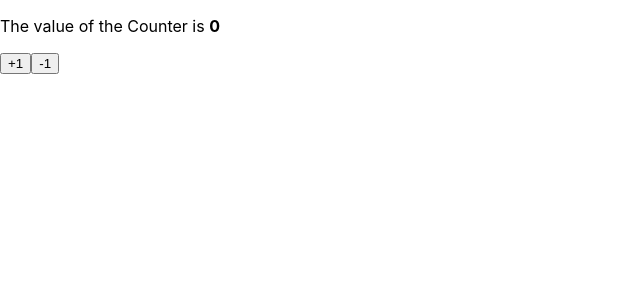
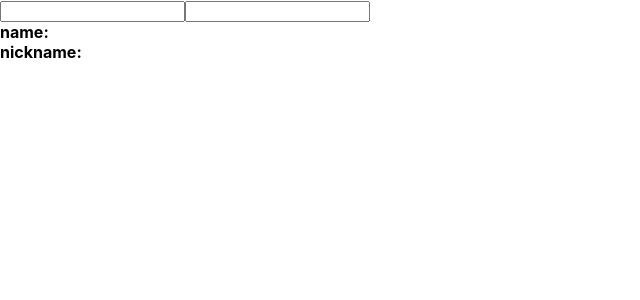
Before and after one commit to irerin07/reacttutorial, a React (Create React App) app: page / in a window 1280 px wide. Shown: the top 300 px of the page, without its empty margins (0-640 px from the left). Built offline with nearby package versions, Linux system fonts and the light colour scheme.

Commit message:
useReducer

```diff
--- a/src/App.js
+++ b/src/App.js
@@ -6,8 +6,8 @@
 // import ScrollBox from "./ScrollBox";
 // import IterationSample from "./IterationSample";
 // import CounterHooks from "./Counter_hooks";
-// import Info from "./Info.js";
-import Counter from "./Counter.js";
+import Info from "./Info.js";
+// import Counter from "./Counter.js";
 
 // class App extends Component {
 //   render() {
@@ -15,7 +15,7 @@
 //   }
 // }
 const App = () => {
-  return <Counter />;
+  return <Info />;
 };
 // const App = () => {
 //   const [visible, setVisible] = useState(false);
--- a/src/Info.js
+++ b/src/Info.js
@@ -1,41 +1,81 @@
-import React, { useState, useEffect } from "react";
+import React, { useReducer } from "react";
+
+function reducer(state, action) {
+  return {
+    ...state,
+    [action.name]: action.value
+  };
+}
 
 const Info = () => {
-  const [name, setName] = useState("");
-  const [nickname, setNickname] = useState("");
+  const [state, dispatch] = useReducer(reducer, {
+    name: "",
+    nickname: ""
+  });
 
-  useEffect(() => {
-    console.log("effect");
-    console.log(name);
-    return () => {
-      console.log("cleanup");
-      console.log(name);
-    };
-  }, [name]);
-
-  const onChangeName = e => {
-    setName(e.target.value);
+  const { name, nickname } = state;
+  const onChange = e => {
+    dispatch(e.target);
   };
-
-  const onChangeNickname = e => {
-    setNickname(e.target.value);
-  };
-
   return (
     <div>
       <div>
-        <input value={name} onChange={onChangeName} />
-        <input value={nickname} onChange={onChangeNickname} />
+        <input name="name" value={name} onChange={onChange} />
+        <input name="nickname" value={nickname} onChange={onChange} />
       </div>
       <div>
         <div>
-          <b>이름:</b> {name}
+          <b>name:</b>
+          {name}
         </div>
         <div>
-          <b>닉네임:</b> {nickname}
+          <b>nickname:</b>
+          {nickname}
         </div>
       </div>
     </div>
   );
 };
+
 export default Info;
+// import React, { useState, useEffect } from "react";
+
+// const Info = () => {
+//   const [name, setName] = useState("");
+//   const [nickname, setNickname] = useState("");
+
+//   useEffect(() => {
+//     console.log("effect");
+//     console.log(name);
+//     return () => {
+//       console.log("cleanup");
+//       console.log(name);
+//     };
+//   }, [name]);
+
+//   const onChangeName = e => {
+//     setName(e.target.value);
+//   };
+
+//   const onChangeNickname = e => {
+//     setNickname(e.target.value);
+//   };
+
+//   return (
+//     <div>
+//       <div>
+//         <input value={name} onChange={onChangeName} />
+//         <input value={nickname} onChange={onChangeNickname} />
+//       </div>
+//       <div>
+//         <div>
+//           <b>이름:</b> {name}
+//         </div>
+//         <div>
+//           <b>닉네임:</b> {nickname}
+//         </div>
+//       </div>
+//     </div>
+//   );
+// };
+// export default Info;
```
Also changed, not shown: 1 other file (tests, documents, lock files or other folders).
